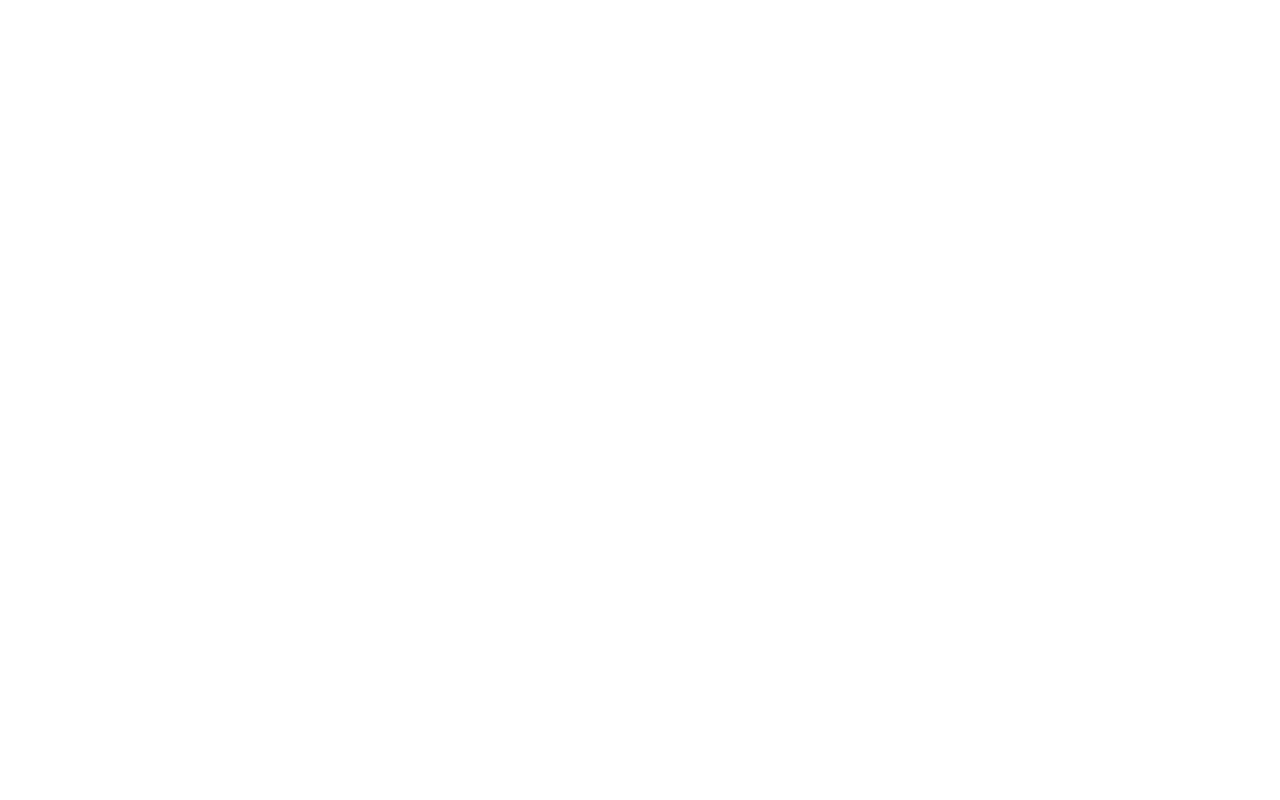
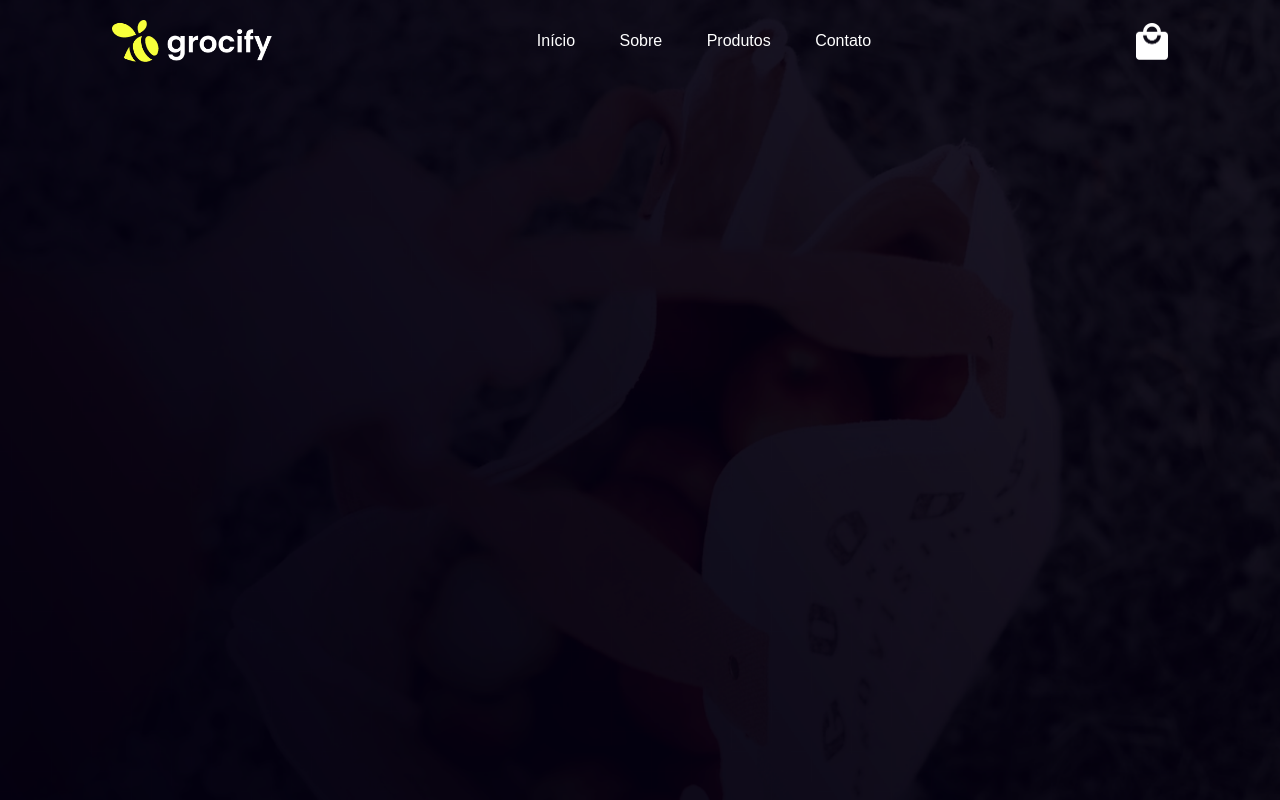
Before and after one commit to railson150/gocify-lp, a plain HTML site: page index.html in a window 1280 px wide. Drawn offline with nearby package versions, Linux system fonts and the light colour scheme.

Commit message:
feat: Cria Hero Section e Navbar

```diff
--- a/index.html
+++ b/index.html
@@ -11,7 +11,19 @@
 </head>
 
 <body>
+  <div class="min-h-screen bg-[url('/images/Image.png')] bg-center bg-cover px-28 py-5">
+    <nav class="flex justify-between items-center">
+      <img src="images/logo.png" class="w-40 cursor-pointer" alt="Logo">
+      <ul class="space-x-10">
+        <li class="list-none inline-block"><a href="#" class="no-underline text-white">Início</a></li>
+        <li class="list-none inline-block"><a href="" class="no-underline text-white">Sobre</a></li>
+        <li class="list-none inline-block"><a href="" class="no-underline text-white">Produtos</a></li>
+        <li class="list-none inline-block"><a href="" class="no-underline text-white">Contato</a></li>
+      </ul>
+      <img src="images/cart.png" class="w-8" alt="Carrinho">
+    </nav>
 
+  </div>
 </body>
 
 </html>
```
